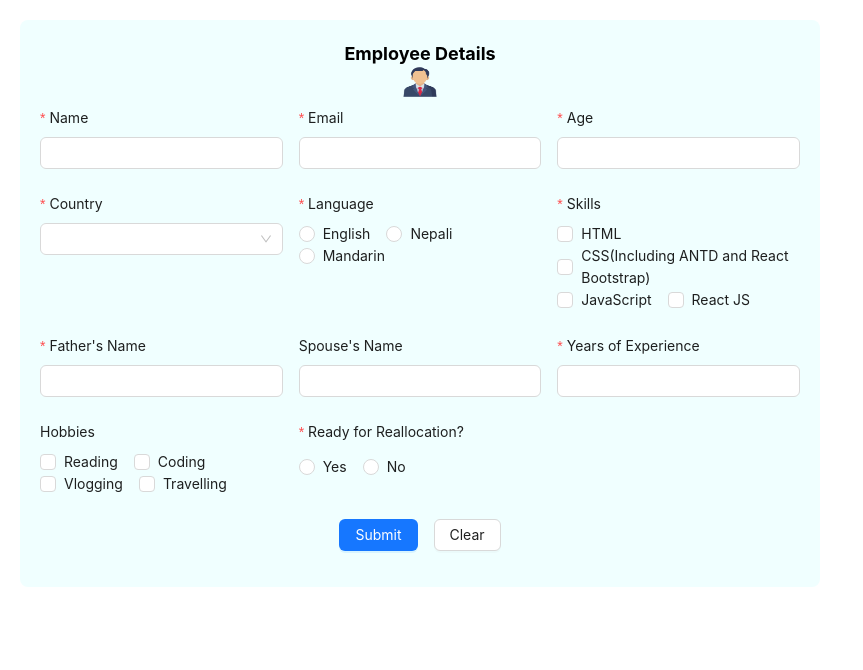
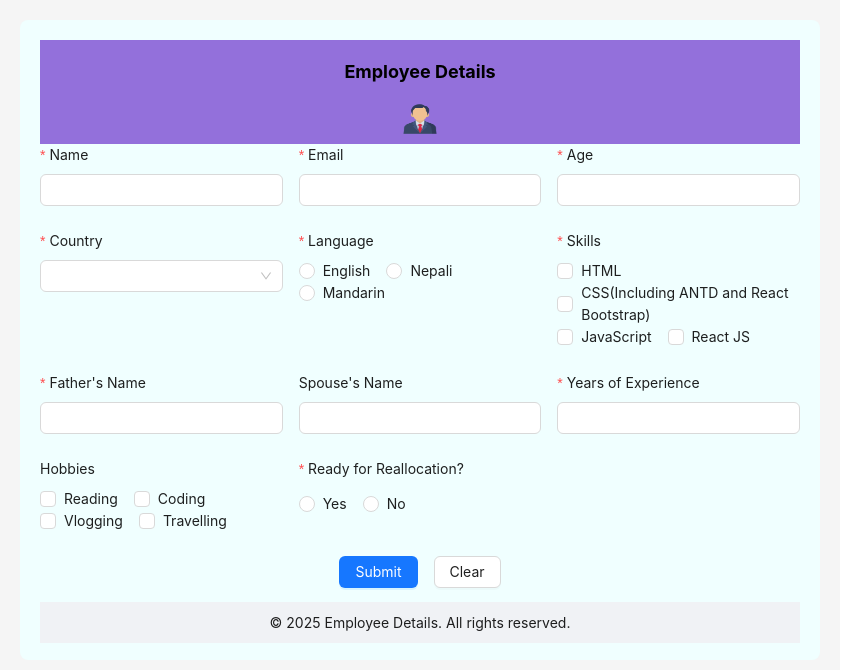
Before and after one commit to Rudraneel123/Antd, a React (Vite) app in the folder antd-project/: page / in a window 1280 px wide. Shown: the top 670 px of the page, without its empty margins (0-863 px from the left). Built offline with nearby package versions, Linux system fonts and the light colour scheme.

Commit message:
app.jsx committed

```diff
--- a/antd-project/src/App.jsx
+++ b/antd-project/src/App.jsx
@@ -10,8 +10,11 @@ import {
   message,
   Row,
   Col,
+  Layout,
 } from "antd";
 import "antd/dist/reset.css";
+
+const { Header, Footer, Content } = Layout;
 
 const App = () => {
   const [form] = Form.useForm();
@@ -58,6 +61,7 @@ const App = () => {
   return (
     //
     // <div>
+    <Layout>
       <div
         style={{
           display: "flex",
@@ -81,7 +85,7 @@ const App = () => {
             overflowY: "auto",
           }}
         >
-        <strong
+          <Header
             style={{
               display: "block",
               textAlign: "center",
@@ -89,6 +93,8 @@ const App = () => {
               fontSize: "18px",
               fontWeight: "bold",
               color: "black",
+              backgroundColor:"mediumpurple",
+              height:"10%"
             }}
           >
             Employee Details
@@ -103,14 +109,16 @@ const App = () => {
                 margin: "0 auto",
               }}
             />
-        </strong>
+          </Header>
           <Form form={form} onFinish={onFinish} layout="vertical">
             <Row gutter={[16, 16]}>
               <Col xs={24} sm={12} md={8} style={{ minWidth: "200px" }}>
                 <Form.Item
                   label="Name"
                   name="name"
-                rules={[{ required: true, message: "Please input your name!" }]}
+                  rules={[
+                    { required: true, message: "Please input your name!" },
+                  ]}
                 >
                   <Input style={{ width: "100%" }} />
                 </Form.Item>
@@ -307,7 +315,6 @@ const App = () => {
                     {/* <span style={{ marginLeft: 10, color: "black" }}>
                     {record.email}
                   </span> */}
-
                   </div>
                   <div style={{ display: "flex", gap: "10px" }}>
                     <Button
@@ -367,8 +374,18 @@ const App = () => {
             <p>Reallocation: {record.realloc}</p>
             <p>Hobbies: {record.hobbies}</p>
           </Modal>
+          <Footer
+            style={{
+              textAlign: "center",
+              background: "#f0f2f5",
+              padding: "10px",
+            }}
+          >
+            © 2025 Employee Details. All rights reserved.
+          </Footer>
         </div>
       </div>
+    </Layout>
   );
 };
 
```
Lines whose indentation alone changed are shown as unchanged.
